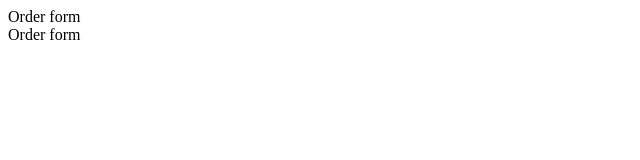
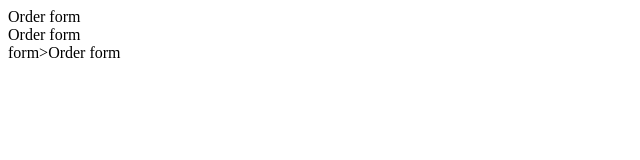
Before and after one commit to asloba/remote-demo, a plain HTML site: page sales.html in a window 1280 px wide. Shown: the whole page, without its empty margins (0-640 px from the left). Drawn offline with Linux system fonts and the light colour scheme.

Commit message:
Order form added2

```diff
--- a/sales.html
+++ b/sales.html
@@ -8,7 +8,7 @@
 </head>
 <body>
     <form>Order form</form>
-    <form>Order form</form>
+    <form>Order form</form>form>Order form</form>
 
 </body>
 </html>
```
